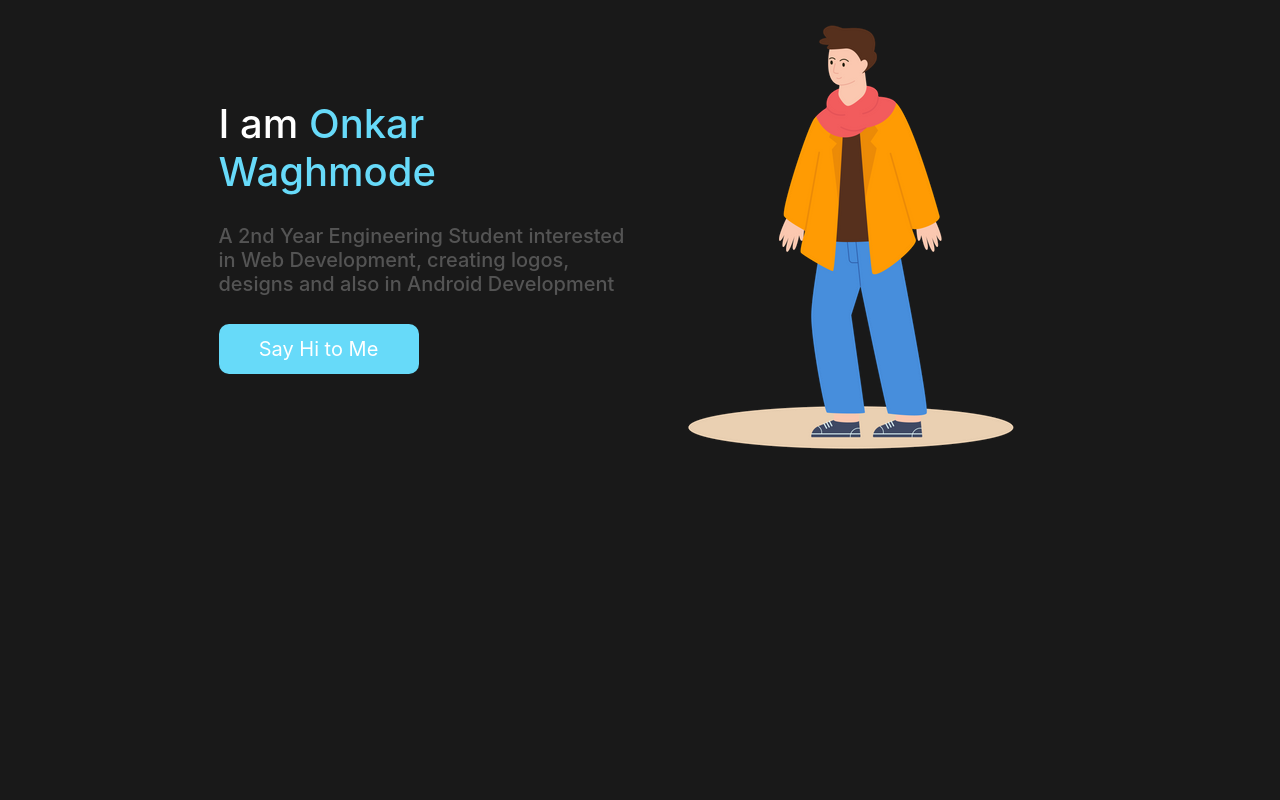
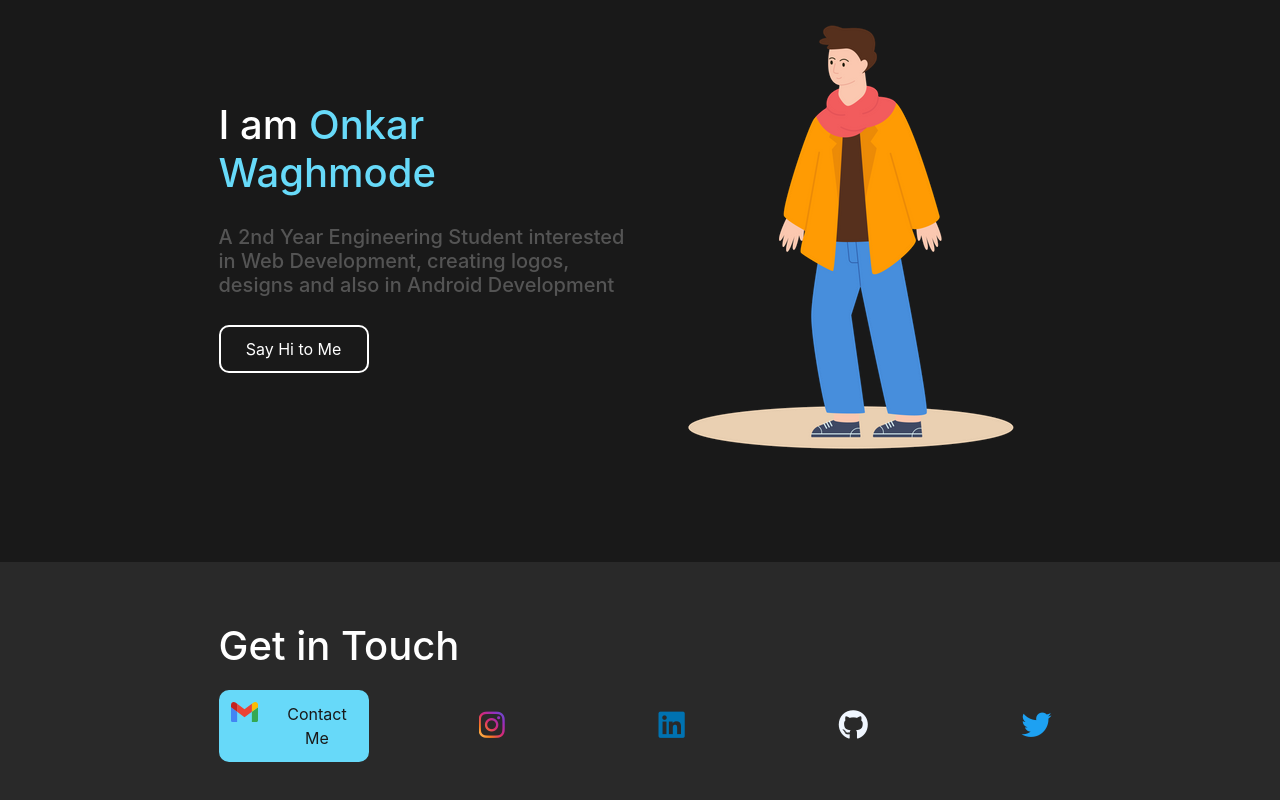
Before and after one commit to Onkar58/website, a React (Create React App) app: page / in a window 1280 px wide. Shown: the part 1386-2186 px from the top of the page. Before the commit the page ends 1948 px from the top, so only its background shows below. Built offline with nearby package versions, Linux system fonts and the light colour scheme; a web font is replaced by a local one.

Commit message:
Whole thing DOne

```diff
--- a/public/index.html
+++ b/public/index.html
@@ -19,7 +19,7 @@
     <script src="https://cdn.jsdelivr.net/npm/bootstrap@5.3.0-alpha1/dist/js/bootstrap.bundle.min.js"></script>
     <!-- <link href="//netdna.bootstrapcdn.com/font-awesome/3.2.1/css/font-awesome.css" rel="stylesheet"> -->
     <script src="https://kit.fontawesome.com/2b63d86c15.js" crossorigin="anonymous"></script>
-
+    <!-- <script src="https://kit.fontawesome.com/2b63d86c15.js" crossorigin="anonymous"></script> -->
     <!--
       Notice the use of %PUBLIC_URL% in the tags above.
       It will be replaced with the URL of the `public` folder during the build.
--- a/src/elements/homepage/About.module.css
+++ b/src/elements/homepage/About.module.css
@@ -38,17 +38,22 @@
 }
 
 .hiBtn{
-    width: 200px;
-    height: 50px;
+    /* width: 112px; */
+    /* height: 37.5px; */
+    width: 150px;
+    /* height: 25px; */
     border-radius: 10px;
-    border: none;
-    background-color: #67daf9;
     color: #fff;
-    font-size: 20px;
+    padding: 10px;
+    background: none;
+    /* font-size: 20px; */
+    border: 2px solid #fff;
+    /* transform: scale(0.75); */
 }
 .hiBtn:hover{
-    background: none;
-    border: 2px solid #fff;
+    border: 2px solid #67daf9;
+    background-color: #67d9f9;
+    color: #191919;
 }
 
 .imgDiv {
--- a/src/elements/homepage/Contact.jsx
+++ b/src/elements/homepage/Contact.jsx
@@ -1,8 +1,32 @@
 import React from 'react'
+import styles from './Contact.module.css'
 
 const Contact = () => {
   return (
     <>
+      <div className={styles.bg} id="contact">
+        <div className={styles.container}>
+          <h1 className={styles.headings}>Get in Touch</h1>
+          <div className={styles.links}>
+            <button className={styles.btn}>
+              <svg xmlns="http://www.w3.org/2000/svg" viewBox="52 42 88 66">
+                <path fill="#4285f4" d="M58 108h14V74L52 59v43c0 3.32 2.69 6 6 6" />
+                <path fill="#34a853" d="M120 108h14c3.32 0 6-2.69 6-6V59l-20 15" />
+                <path fill="#fbbc04" d="M120 48v26l20-15v-8c0-7.42-8.47-11.65-14.4-7.2" />
+                <path fill="#ea4335" d="M72 74V48l24 18 24-18v26L96 92" />
+                <path fill="#c5221f" d="M52 51v8l20 15V48l-5.6-4.2c-5.94-4.45-14.4-.22-14.4 7.2" />
+              </svg>
+              Contact Me
+            </button>
+            <div className={styles.icons}>
+              <a href='https://www.instagram.com/onkar.58' target="blank"><i className="fa-brands fa-instagram"></i></a>
+              <a href='https://www.linkedin.com/in/onkar58' target="blank"><i className="fa-brands fa-linkedin"></i></a>
+              <a href='https://github.com/Onkar58/' target="blank"><i className="fa-brands fa-github"></i></a>
+              <a href='https://twitter.com/_Onkar58' target="blank"><i className="fa-brands fa-twitter"></i></a>
+            </div>
+          </div>
+        </div>
+      </div>
     </>
   )
 }
--- /dev/null
+++ b/src/elements/homepage/Contact.module.css
@@ -0,0 +1,110 @@
+.bg{
+    padding: 10px;
+    width: 100%;
+    background-color: #ffffff12;
+    margin-top: 100px;
+}
+
+.container {
+    /* border: #fff 2px solid; */
+    /* background-color: #962FBF; */
+    width: 70%;
+    max-width: 843px;
+    margin: 0 auto;
+    margin-top: 50px;
+    margin-bottom: 50px;
+}
+
+.links {
+    margin-top: 20px;
+    display: flex;
+    align-items: center;
+    justify-content: space-between;
+}
+
+.btn {
+    width: 150px;
+    padding: 10px 0px;
+    border-radius: 10px;
+    color: #191919;
+    padding: 10px;
+    background: #67d9f9;
+    border: none;
+    display: flex;
+    border: #67d9f9 2px solid;
+}
+
+.btn:hover{
+    color: #fff;
+    border: #fff 2px solid;
+    background: none;
+}
+
+.btn svg{
+    width: 30px;
+    margin-right: 20px;
+}
+
+.icons {
+    width: calc(100% - 250px);
+    display: flex;
+    align-items: center;
+    justify-content: space-between;
+}
+
+.icons a{
+    padding: 10px;
+}
+
+.icons a i{
+    font-size: 30px;
+}
+
+.links a:nth-child(1) i{
+    background: linear-gradient(45deg, #FEDA75, #FA7E1E, #D62976, #962FBF, #4F5BD5);
+    background-clip: text;
+    -webkit-background-clip: text;
+    -webkit-text-fill-color: transparent;
+}
+
+.links .icons a:nth-child(2) i{
+    color: #0072B1;
+}
+
+.links .icons a:nth-child(3) i{
+    color: #F0F6FE;
+}
+
+.links .icons a:nth-child(4) i{
+    color: #1DA1F2;
+}
+
+.links i:hover {
+    animation: bounce 1s infinite ease-in-out;
+}
+
+.links .icons svg{
+    width: 30px;
+}
+
+@keyframes bounce {
+    0% {
+        transform: translateY(0);
+    }
+
+    50% {
+        transform: translateY(-10px) scale(1.3);
+        /* transform: ; */
+    }
+}
+
+@media (max-width:600px) {
+    .links{
+        flex-direction: column-reverse;
+        align-items: flex-start;
+        gap: 20px;
+    }
+    .links .icons{
+        width: 100%;
+    }
+}
--- a/src/elements/info/navbarInfo.jsx
+++ b/src/elements/info/navbarInfo.jsx
@@ -2,18 +2,22 @@ let info = [
     {
         title: "HOME",
         url: "#home",
+        key: "1",
     },
     {
         title: "ABOUT ME",
         url: "#about",
+        key: "2",
     },
     {
         title: "PROJECTS",
         url: "#projects",
+        key: "3",
     },
     {
         title: "CONTACT",
         url: "#contact",
+        key: "4",
     },
 ];
 
--- a/src/elements/navbar/navbar.jsx
+++ b/src/elements/navbar/navbar.jsx
@@ -28,11 +28,15 @@ function Navbar({ url }) {
   }
 
   let arrowToggle = btnState ? ' fa-angle-up' : ' fa-angle-down';
+
+
+
+
   return (
     <>
       <nav className={styles.navbar}>
         <ul>
-          {navbarInfo.map((currentValue) => <li><a href={currentValue.url}>{currentValue.title}</a></li>)}
+          {navbarInfo.map((currentValue, index) => <li key={currentValue.key}><a key={index} href={currentValue.url}>{currentValue.title}</a></li>)}
         </ul>
       </nav>
       <nav className={styles.navbar2}>
--- a/src/index.css
+++ b/src/index.css
@@ -11,7 +11,7 @@ body {
   background-color: #191919;
   color: white;
   /* height: 100vh; */
-  margin-bottom: 100px;
+  /* margin-bottom: 100px; */
   scroll-behavior: smooth;
   /* display: flex; */
   /* align-items: flex-start; */
```
Also changed, not shown: src/elements/assests/images/Gmail.svg (added).
